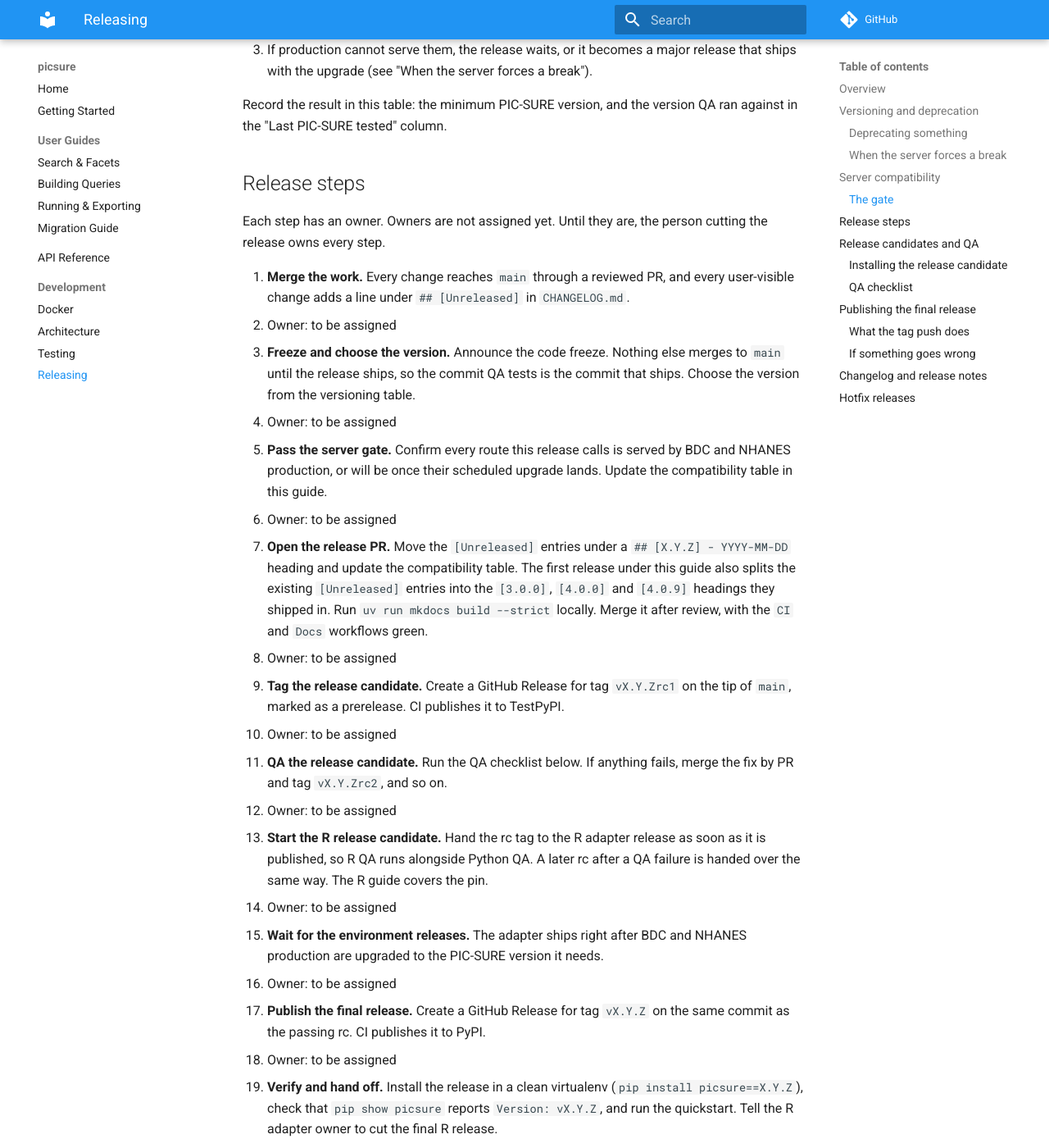
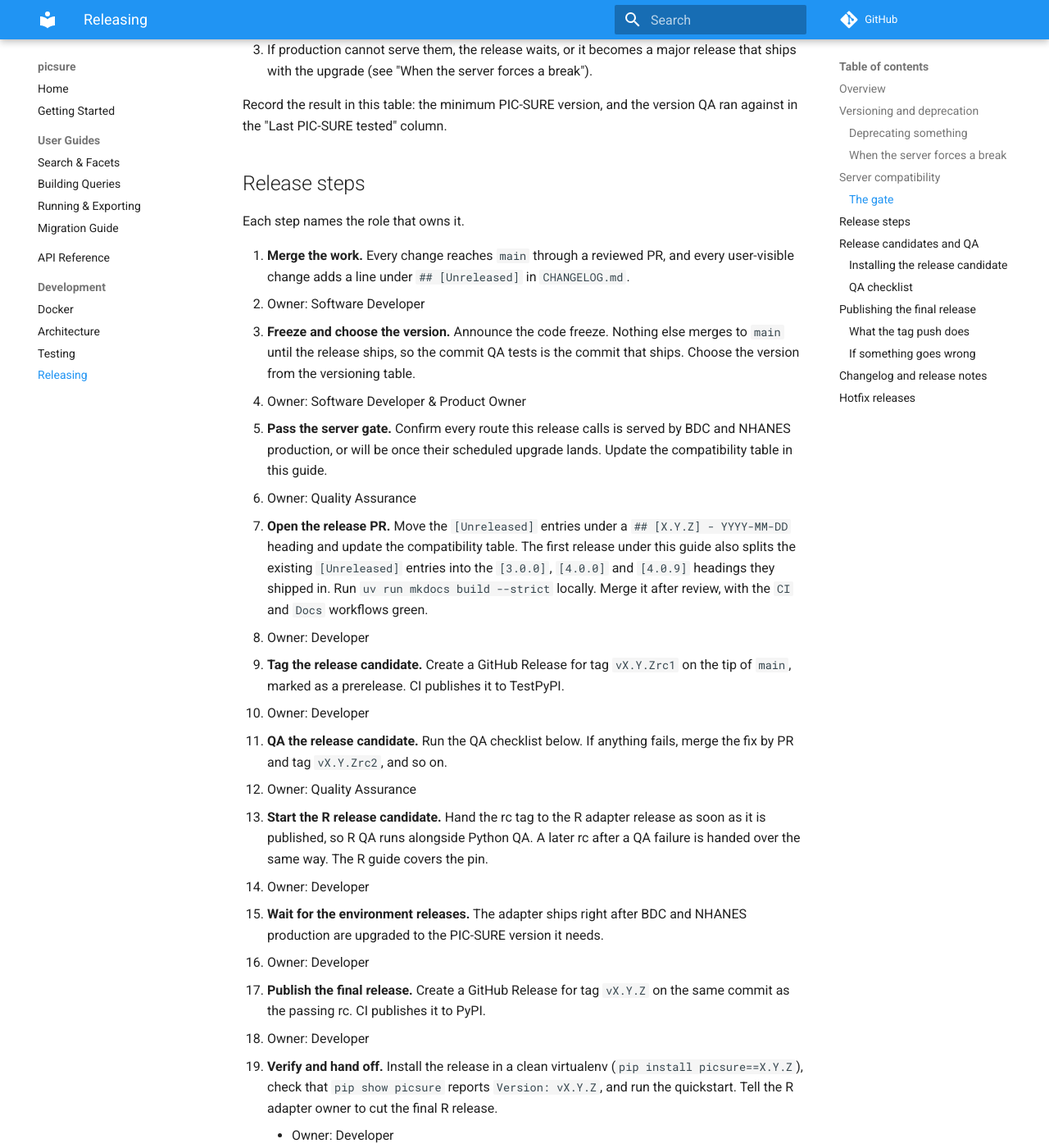
Before and after one commit to hms-dbmi/pic-sure-python-adapter-hpds, an MkDocs documentation site: the page built from docs/development/releasing.md, in a window 1280 px wide and 1400 px high, scrolled down 2635 px. Shown: the whole window at 82% size. Built offline with MkDocs 1.6.1 and Material for MkDocs 9.7.7, drawn with Linux system fonts in a browser that asks for light colours; comment, search, counter and statistics services are not loaded; some of the changed text lies outside the part shown.

Commit message:
docs: name the owner of each release step

```diff
--- a/docs/development/releasing.md
+++ b/docs/development/releasing.md
@@ -95,46 +95,45 @@ the "Last PIC-SURE tested" column.
 
 ## Release steps
 
-Each step has an owner. Owners are not assigned yet. Until they are, the person cutting the release
-owns every step.
+Each step names the role that owns it.
 
 1. **Merge the work.** Every change reaches `main` through a reviewed PR, and every user-visible
    change adds a line under `## [Unreleased]` in `CHANGELOG.md`.
-   - Owner: to be assigned
+   - Owner: Software Developer
 2. **Freeze and choose the version.** Announce the code freeze. Nothing else merges to `main` until
    the release ships, so the commit QA tests is the commit that ships. Choose the version from the
    versioning table.
-   - Owner: to be assigned
+   - Owner: Software Developer & Product Owner
 3. **Pass the server gate.** Confirm every route this release calls is served by BDC and NHANES
    production, or will be once their scheduled upgrade lands. Update the compatibility table in this
    guide.
-   - Owner: to be assigned
+   - Owner: Quality Assurance
 4. **Open the release PR.** Move the `[Unreleased]` entries under a `## [X.Y.Z] - YYYY-MM-DD`
    heading and update the compatibility table. The first release under this guide also splits the
    existing `[Unreleased]` entries into the `[3.0.0]`, `[4.0.0]` and `[4.0.9]` headings they shipped
    in. Run `uv run mkdocs build --strict` locally. Merge it
    after review, with the `CI` and `Docs` workflows green.
-   - Owner: to be assigned
+   - Owner: Developer
 5. **Tag the release candidate.** Create a GitHub Release for tag `vX.Y.Zrc1` on the tip of `main`,
    marked as a prerelease. CI publishes it to TestPyPI.
-   - Owner: to be assigned
+   - Owner: Developer
 6. **QA the release candidate.** Run the QA checklist below. If anything fails, merge the fix by PR
    and tag `vX.Y.Zrc2`, and so on.
-   - Owner: to be assigned
+   - Owner: Quality Assurance
 7. **Start the R release candidate.** Hand the rc tag to the R adapter release as soon as it is
    published, so R QA runs alongside Python QA. A later rc after a QA failure is handed over the
    same way. The R guide covers the pin.
-   - Owner: to be assigned
+   - Owner: Developer
 8. **Wait for the environment releases.** The adapter ships right after BDC and NHANES production
    are upgraded to the PIC-SURE version it needs.
-   - Owner: to be assigned
+   - Owner: Developer
 9. **Publish the final release.** Create a GitHub Release for tag `vX.Y.Z` on the same commit as the
    passing rc. CI publishes it to PyPI.
-   - Owner: to be assigned
+   - Owner: Developer
 10. **Verify and hand off.** Install the release in a clean virtualenv
     (`pip install picsure==X.Y.Z`), check that `pip show picsure` reports `Version: vX.Y.Z`, and
     run the quickstart. Tell the R adapter owner to cut the final R release.
-    - Owner: to be assigned
+    - Owner: Developer
 
 ## Release candidates and QA
 
```
